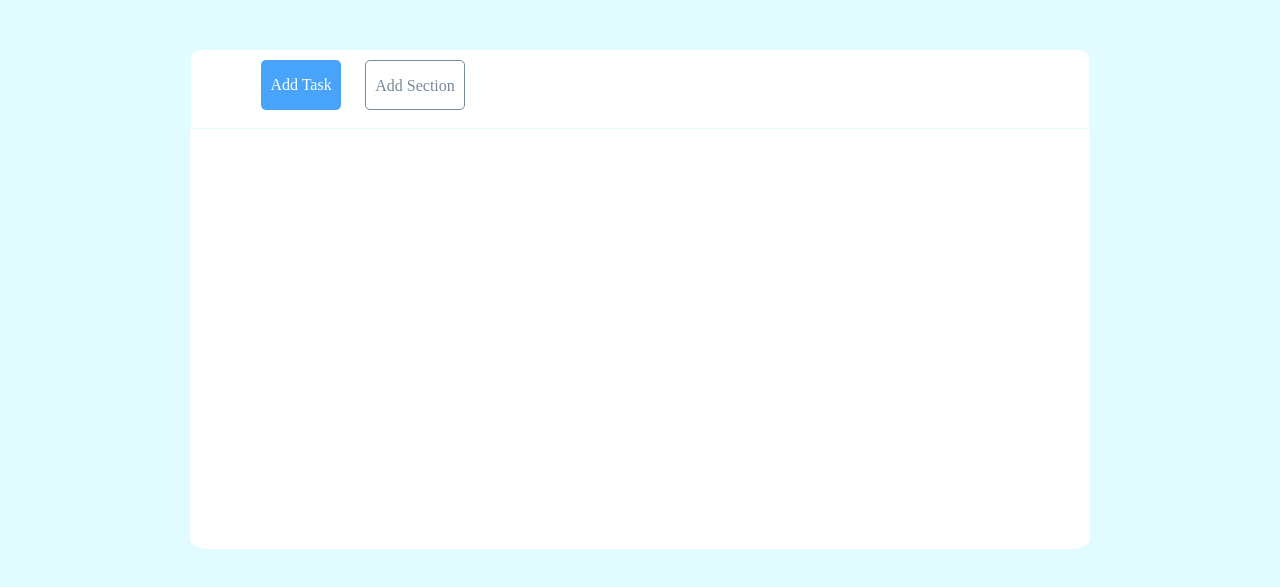
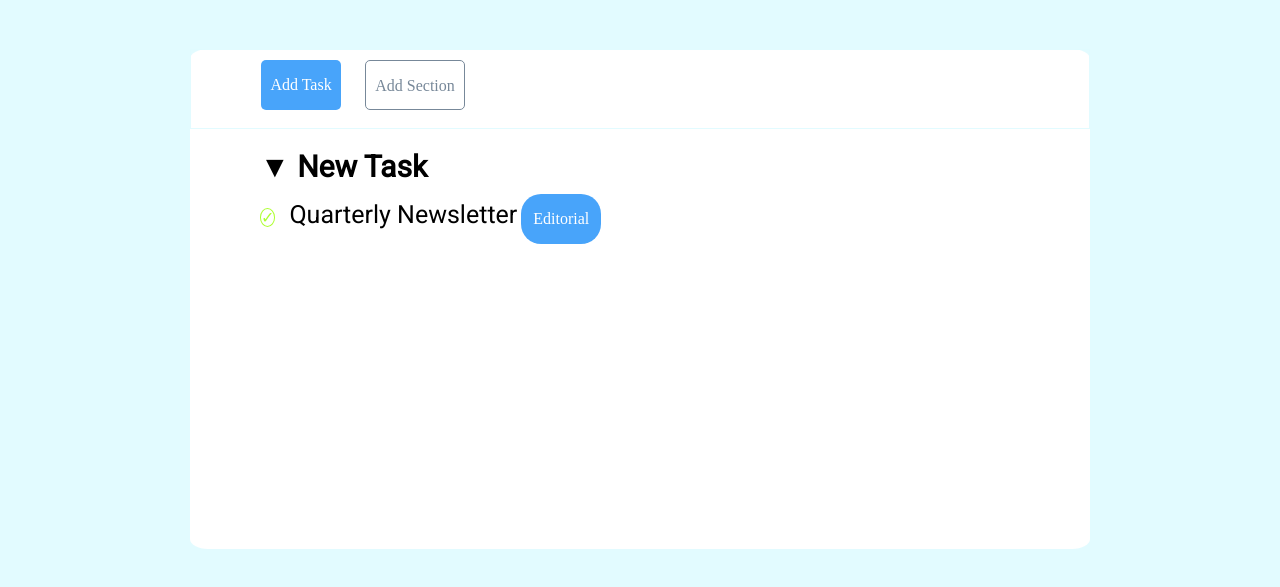
Before and after one commit to santocaridi99/html-css-toboolist, a plain HTML site: page index.html in a window 1280 px wide. Shown: the part 87-674 px from the top of the page. Drawn offline with Linux system fonts and the light colour scheme.

Commit message:
esempio di task

```diff
--- a/css/style.css
+++ b/css/style.css
@@ -22,7 +22,7 @@ line-height:10px ;
 
 }
 
-h1{
+.scritta-logo{
     font-family: 'Roboto', sans-serif;
     font-size: 40px;
     display: inline-block;
@@ -75,3 +75,44 @@ h1{
     text-align: center;
     color: lightslategrey;
 }
+
+.nome-task{
+    font-family: 'Roboto', sans-serif;
+    font-size: 30px;
+    margin-left: 70px;
+    margin-top: 20px;
+
+}
+.row{
+    margin-top: 10px;
+}
+
+
+.vero{
+    color: greenyellow;
+    border:  1px solid greenyellow;
+    border-radius: 60%;
+    margin-left: 70px;
+
+
+
+}
+
+.scritte-task{
+    margin-left: 10px;
+    font-family: 'Roboto', sans-serif;
+    font-size: 25px;
+}
+
+.editorial{
+    background-color: rgba(59, 158, 250, 0.932);
+    border-radius:20px;
+    display: inline-block;
+    margin-right:20px;
+    height:50px;
+    width: 80px;
+    line-height:50px ;
+    vertical-align: middle;
+    color:white;
+    text-align: center;
+}
--- a/index.html
+++ b/index.html
@@ -17,18 +17,25 @@
 
             <img class="logo" src="./img/Logo.png" alt="logo">
 
-            <h1>Toboolist</h1>
+            <h1 class="scritta-logo">Toboolist</h1>
         </div>
 
     </header>
-
+   <!-- contenitore inserisco sia navigazione sia le task -->
     <div class="contenitore">
-
+       <!-- navigazione avrò i "Bottoni" -->
         <div class="navigazione">
             <div id="speciale1">Add Task</div>
             <div id="speciale2">Add Section</div>
         </div>
-
+        <!-- fine nav -->
+        <!-- inserisco le task -->
+        <h1 class="nome-task">&#9660 New Task</h1>
+        <div class="row">
+            <span class="vero">&check;</span>
+            <span class="scritte-task">Quarterly Newsletter</span>
+            <div class="editorial">Editorial</div>
+        </div>
 
 
        <main>
```
